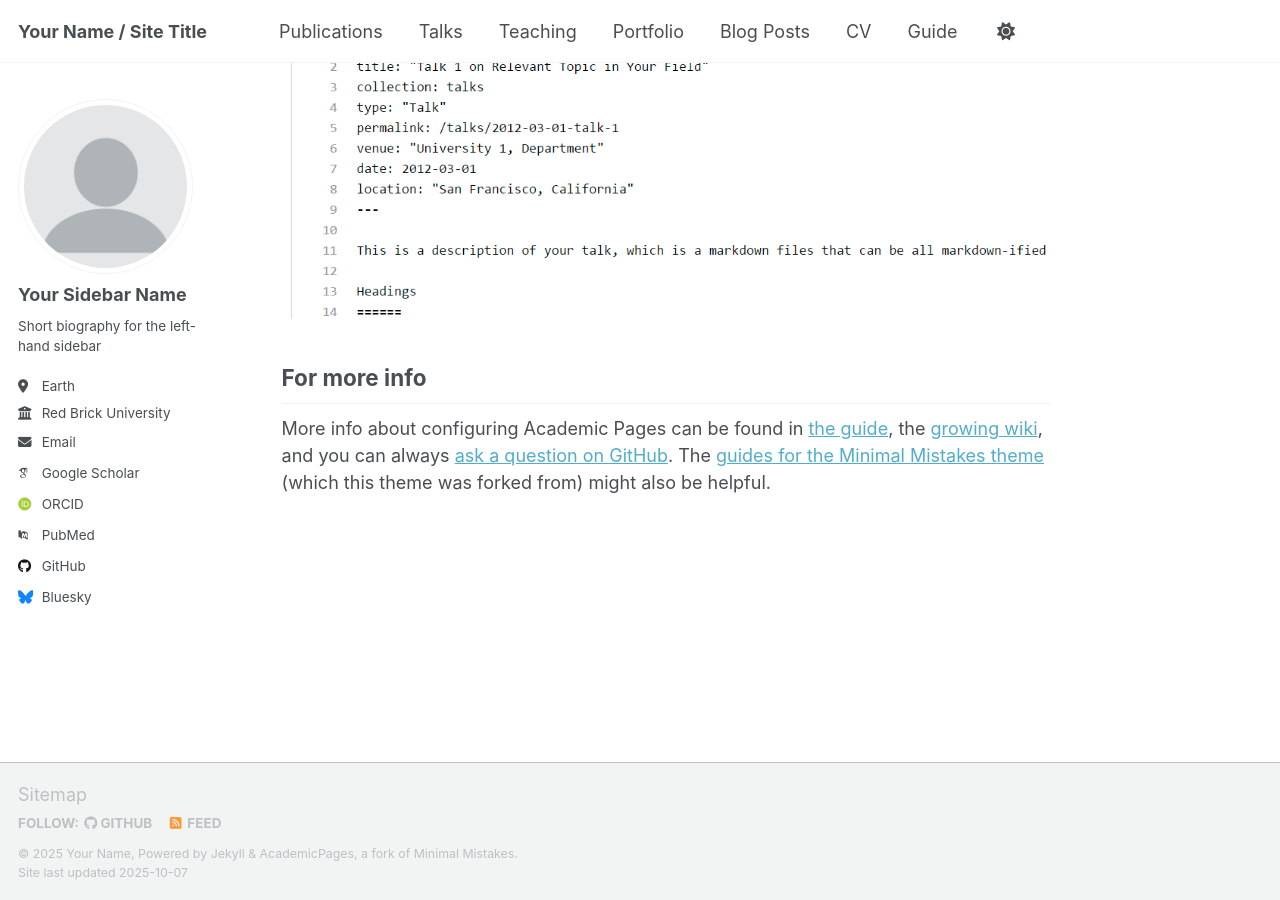
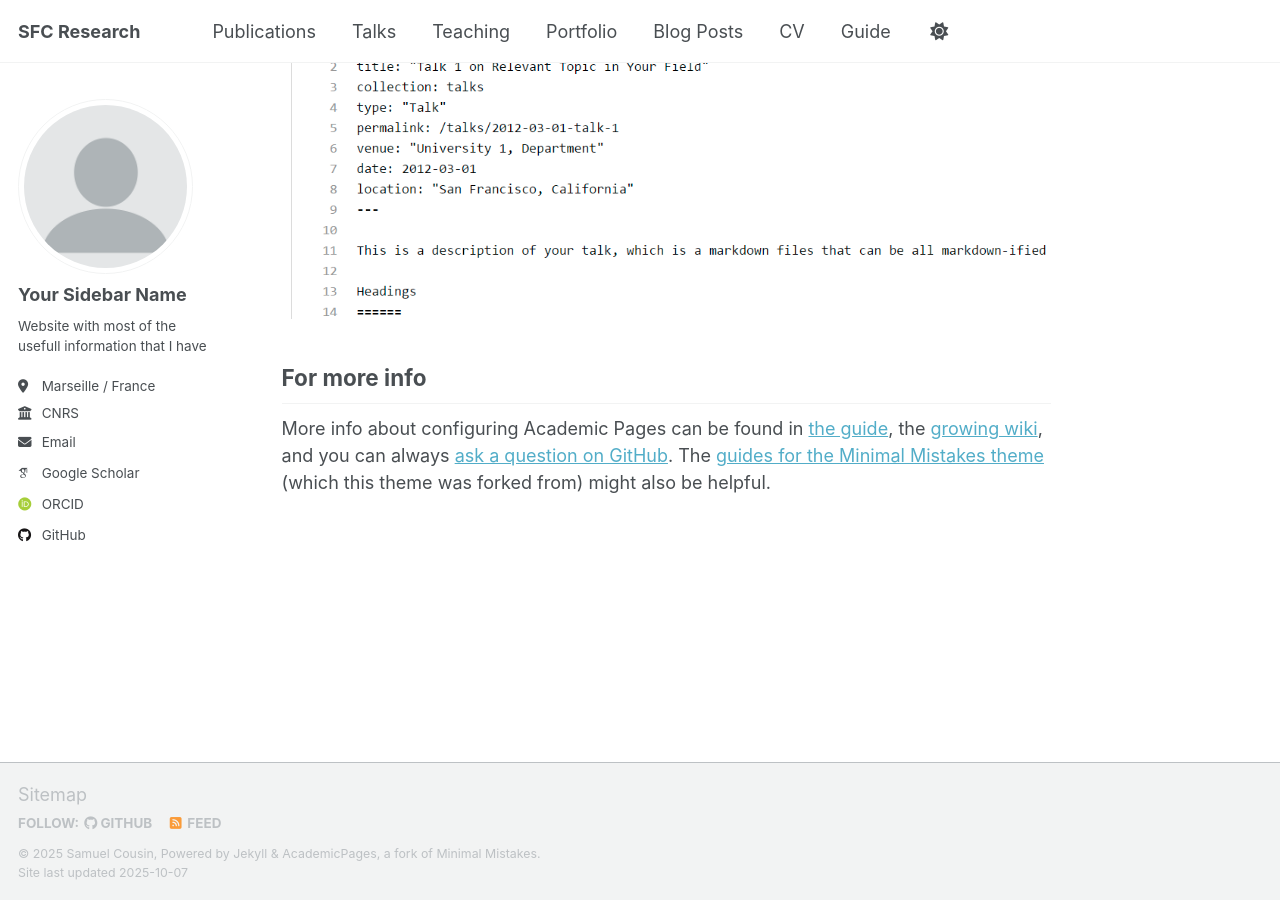
Before and after one commit to sfcousin/sfcousin.github.io, a Jekyll site: the page built from _pages/about.md, in a window 1280 px wide and 900 px high, scrolled down 2853 px. Built offline with Jekyll 4.4.1, drawn with Linux system fonts in a browser that asks for light colours; some web fonts are replaced; a script that is not in the unit is left out.

Commit message:
Update _config.yml

```diff
--- a/_config.yml
+++ b/_config.yml
@@ -9,11 +9,11 @@
 # Basic Site Settings
 locale                   : "en-US"
 site_theme               : "default" # Currently available options are "default", "air"
-title                    : "Your Name / Site Title"
+title                    : "SFC Research"
 title_separator          : "-"
-name                     : &name "Your Name"
-description              : &description "Your Name's academic portfolio"   # Update this with a general description of your site, this is the default if not overridden by a page
-url                      : https://academicpages.github.io # The base hostname & protocol for your site e.g. "https://[your GitHub username].github.io",
+name                     : &name "Samuel Cousin"
+description              : &description "Personal webpage to share research"   # Update this with a general description of your site, this is the default if not overridden by a page
+url                      : https://samuelfcousin.github.io # The base hostname & protocol for your site e.g. "https://[your GitHub username].github.io",
                                                            # or if you already have some other page hosted on Github then use "https://[your GitHub username].github.io/[Your Repo Name]"
 baseurl                  : "" # the subpath of your site, e.g. "/blog"
 repository               : "academicpages/academicpages.github.io"
@@ -26,21 +26,21 @@ author:
   avatar           : "profile.png"
   name             : "Your Sidebar Name"
   pronouns         : # example: "she/her"
-  bio              : "Short biography for the left-hand sidebar"
-  location         : "Earth"
-  employer         : "Red Brick University"
+  bio              : "Website with most of the usefull information that I have"
+  location         : "Marseille / France"
+  employer         : "CNRS"
   uri              : # URL
-  email            : "none@example.org"
+  email            : "samuel.cousin[at]cnrs.fr"
 
   # Academic websites
   academia         : # URL
   arxiv            : # URL - Update with the correct link to your profile
-  googlescholar    : "https://scholar.google.com/citations?user=PS_CX0AAAAAJ"
+  googlescholar    : "https://scholar.google.com/citations?user=rVws2QMAAAAJ&hl=en"
   inspire-hep      : # URL
   impactstory      : # URL
-  orcid            : "http://orcid.org/yourorcidurl"
+  orcid            : "https://orcid.org/0000-0002-7021-478X"
   semantic         : # URL
-  pubmed           : "https://www.ncbi.nlm.nih.gov/pubmed/?term=john+snow"
+  pubmed           : # URL
   researchgate     : # URL
   scopus           : # URL
 
@@ -48,13 +48,13 @@ author:
   bitbucket        : # Username - Update with your username on the site
   codepen          : # Username
   dribbble         : # Username
-  github           : "academicpages"
+  github           : "https://github.com/sfcousin"
   kaggle           : # Username
   stackoverflow    : # User number or user number and name (i.e., use "1" or "1/jeff-atwood")
 
   # Social media
   artstation       : # Username
-  bluesky          : "bsky.app" # Replace this with you Bluesky username
+  bluesky          : # "bsky.app" # Replace this with you Bluesky username
   facebook         : # Username
   flickr           : # Username
   foursquare       : # Username
```
